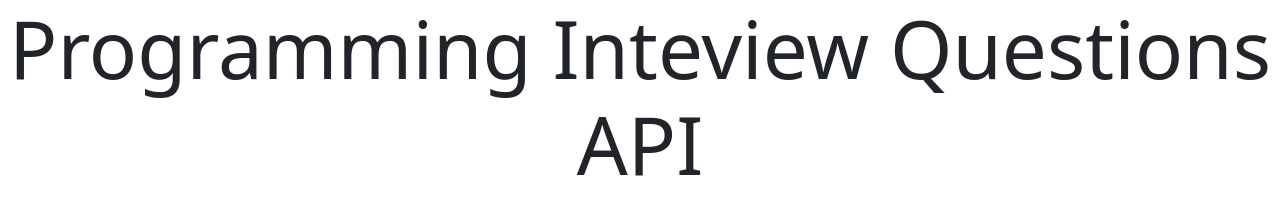
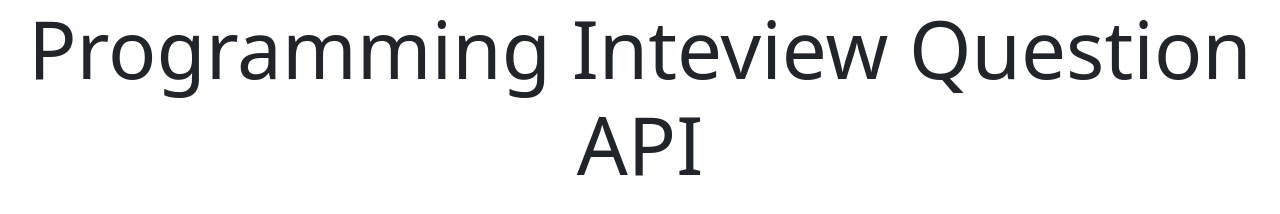
Before and after one commit to perezroyjr/interview-questions, a website: page index.html in a window 1280 px wide. Drawn offline with nearby package versions, Linux system fonts and the light colour scheme.

Commit message:
html change

```diff
--- a/index.html
+++ b/index.html
@@ -10,7 +10,7 @@
 	</head>
 	<body>
 		<div>
-			<h1 class="h1 display-1 text-center flex-column align-middle">Programming Inteview Questions API</h1>
+			<h1 class="h1 display-1 text-center flex-column align-middle">Programming Inteview Question API</h1>
 		</div>
 	</body>
 </html>
```
